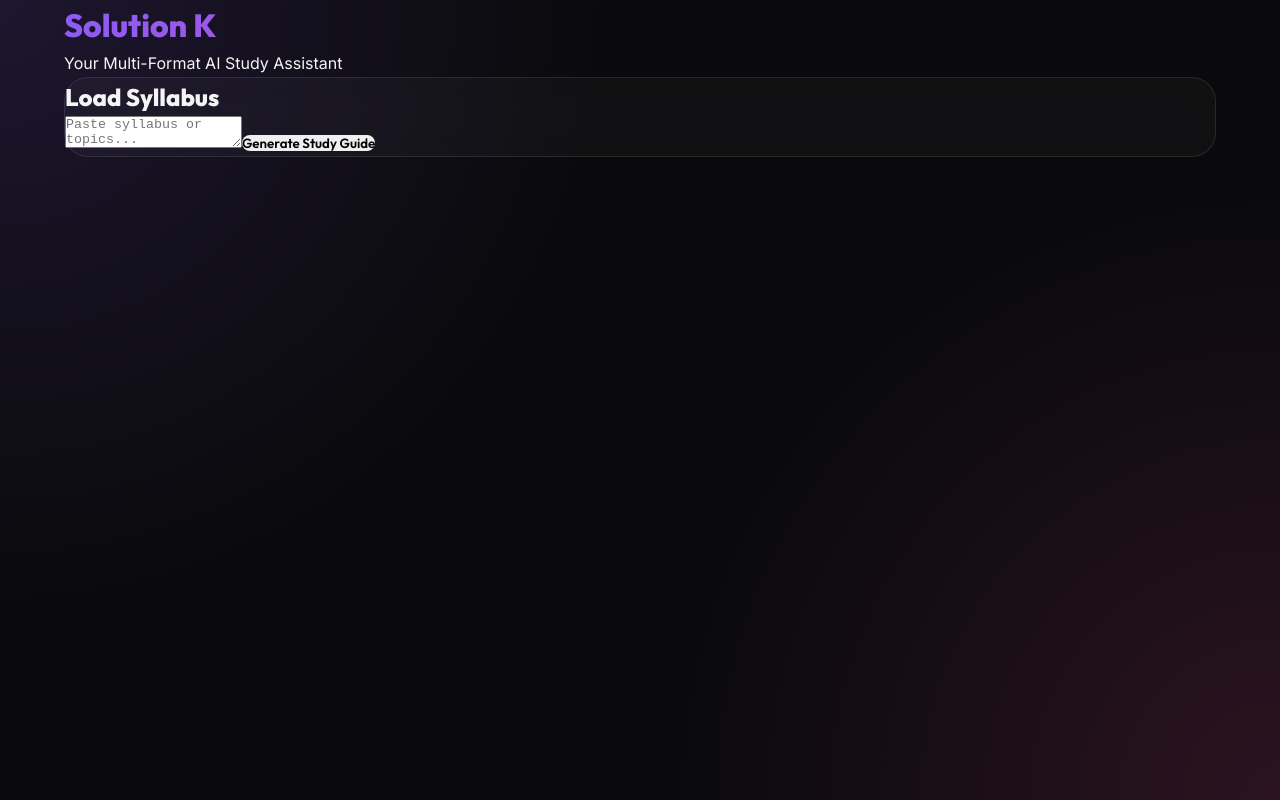
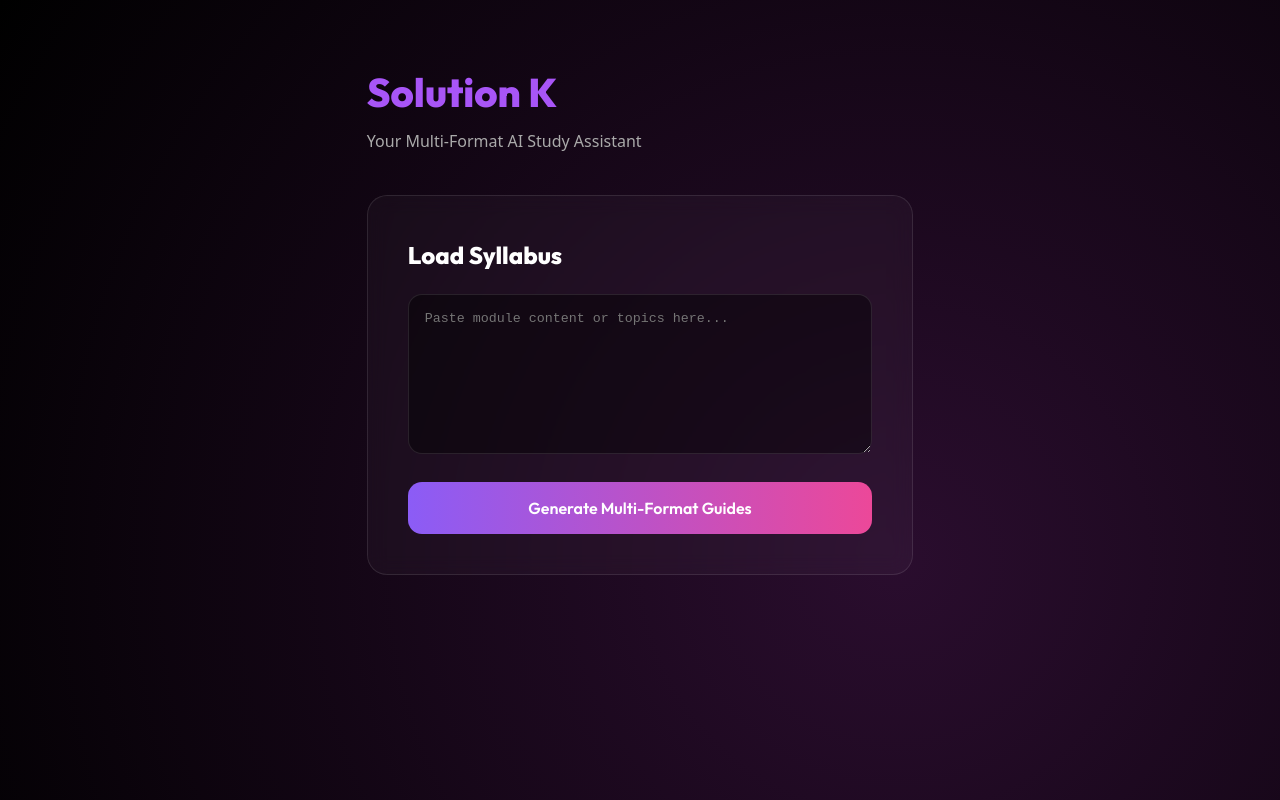
Before and after one commit to devilxdevilx1-web/solution.k, a React (Vite) app: page / in a window 1280 px wide. Built offline with nearby package versions, Linux system fonts and the light colour scheme.

Commit message:
Fix UI and backend connection

```diff
--- a/src/App.jsx
+++ b/src/App.jsx
@@ -5,10 +5,8 @@ function App() {
 
   const [inputText, setInputText] = useState("");
   const [isProcessing, setIsProcessing] = useState(false);
-  const [modules, setModules] = useState([]);
-  const [viewMode, setViewMode] = useState("summary");
+  const [result, setResult] = useState("");
 
-  // YOUR BACKEND
   const API_URL = "https://solution-k-backend.onrender.com";
 
   const handleProcess = async () => {
@@ -30,107 +28,39 @@ function App() {
       });
 
       if (!response.ok) {
-        throw new Error("Backend failed");
+        throw new Error("Backend error");
       }
 
       const data = await response.json();
 
-      const processedModules = [
-        {
-          id: 1,
-          name: "AI Generated Guide",
-          overview: data.result,
-          keyConcepts: ["AI generated summary"],
-          importantFunctions: [],
-          exampleCode: "",
-          commonMistakes: [],
-          quickTakeaway: "Review the explanation above.",
-          revisionPoints: [],
-          definitions: [],
-          practiceQuestions: [],
-          examSet: {
-            theory: [],
-            coding: [],
-            debugging: [],
-            concept: []
-          }
-        }
-      ];
-
-      setModules(processedModules);
+      setResult(data.result);
 
     } catch (err) {
 
       console.error(err);
-      alert("❌ Cannot reach backend. Make sure Render backend is running.");
-
-    } finally {
-
-      setIsProcessing(false);
+      alert("Error connecting to backend AI");
 
     }
 
-  };
-
-  const renderContent = (mod) => {
-
-    switch (viewMode) {
-
-      case "pdf":
-
-        return (
-          <div>
-            <h3>Overview</h3>
-            <p>{mod.overview}</p>
-          </div>
-        );
-
-      case "revision":
-
-        return (
-          <div>
-            <h3>Revision Notes</h3>
-            <p>{mod.overview}</p>
-          </div>
-        );
-
-      case "exam":
-
-        return (
-          <div>
-            <h3>Exam Preparation</h3>
-            <p>{mod.overview}</p>
-          </div>
-        );
-
-      default:
-
-        return (
-          <div>
-            <p>{mod.overview}</p>
-          </div>
-        );
-    }
+    setIsProcessing(false);
 
   };
 
   return (
 
-    <div className="container">
+    <div className="app">
 
-      <header>
-        <h1 className="gradient-text">Solution K</h1>
+      <header className="header">
+        <h1>Solution K</h1>
         <p>Your Multi-Format AI Study Assistant</p>
       </header>
 
-      <main>
-
-        <div className="glass uploader">
+      <div className="glass-card">
 
         <h2>Load Syllabus</h2>
 
         <textarea
-            placeholder="Paste syllabus or topics..."
+          placeholder="Paste module content or topics here..."
           value={inputText}
           onChange={(e) => setInputText(e.target.value)}
         />
@@ -139,59 +69,22 @@ function App() {
           onClick={handleProcess}
           disabled={isProcessing}
         >
-            {isProcessing ? "Analyzing..." : "Generate Study Guide"}
+          {isProcessing ? "Analyzing..." : "Generate Multi-Format Guides"}
         </button>
 
       </div>
 
-        {modules.length > 0 && (
+      {result && (
 
-          <div className="results">
+        <div className="result-card">
 
-            <div className="view-controls">
+          <h3>AI Study Guide</h3>
 
-              <button
-                className={viewMode === "summary" ? "active" : ""}
-                onClick={() => setViewMode("summary")}
-              >
-                Standard Guide
-              </button>
-
-              <button
-                className={viewMode === "pdf" ? "active" : ""}
-                onClick={() => setViewMode("pdf")}
-              >
-                PDF Summary
-              </button>
-
-              <button
-                className={viewMode === "revision" ? "active" : ""}
-                onClick={() => setViewMode("revision")}
-              >
-                Revision Notes
-              </button>
-
-              <button
-                className={viewMode === "exam" ? "active" : ""}
-                onClick={() => setViewMode("exam")}
-              >
-                Exam Prep
-              </button>
-
-            </div>
-
-            {modules.map((mod) => (
-              <div key={mod.id} className="card">
-                <h2>{mod.name}</h2>
-                {renderContent(mod)}
-              </div>
-            ))}
+          <p>{result}</p>
 
         </div>
 
       )}
-
-      </main>
 
     </div>
 
--- a/src/index.css
+++ b/src/index.css
@@ -58,7 +58,9 @@ body {
   background-clip: text;
 }
 
-h1, h2, h3 {
+h1,
+h2,
+h3 {
   font-family: var(--font-heading);
   font-weight: 800;
 }
@@ -84,10 +86,84 @@ button:active {
 
 /* Animations */
 @keyframes fadeIn {
-  from { opacity: 0; transform: translateY(20px); }
-  to { opacity: 1; transform: translateY(0); }
+  from {
+    opacity: 0;
+    transform: translateY(20px);
+  }
+
+  to {
+    opacity: 1;
+    transform: translateY(0);
+  }
 }
 
 .animate-fade-in {
   animation: fadeIn 0.8s ease-out forwards;
 }
+
+body {
+  margin: 0;
+  font-family: system-ui;
+  background: radial-gradient(circle at 70% 70%, #2a0d2e, #000);
+  color: white;
+}
+
+.app {
+  max-width: 900px;
+  margin: auto;
+  padding: 60px 20px;
+}
+
+.header h1 {
+  font-size: 40px;
+  color: #a855f7;
+}
+
+.header p {
+  color: #aaa;
+  margin-top: 5px;
+}
+
+.glass-card {
+  margin-top: 40px;
+  padding: 40px;
+  border-radius: 20px;
+  backdrop-filter: blur(10px);
+  background: rgba(255, 255, 255, 0.03);
+  border: 1px solid rgba(255, 255, 255, 0.1);
+}
+
+textarea {
+  width: 100%;
+  height: 160px;
+  background: rgba(0, 0, 0, 0.4);
+  border: 1px solid rgba(255, 255, 255, 0.1);
+  border-radius: 14px;
+  padding: 16px;
+  color: white;
+  margin-top: 20px;
+}
+
+button {
+  margin-top: 20px;
+  width: 100%;
+  padding: 16px;
+  border: none;
+  border-radius: 14px;
+  font-size: 16px;
+  font-weight: 600;
+  background: linear-gradient(90deg, #8b5cf6, #ec4899);
+  color: white;
+  cursor: pointer;
+}
+
+button:hover {
+  opacity: 0.9;
+}
+
+.result-card {
+  margin-top: 40px;
+  padding: 30px;
+  border-radius: 18px;
+  background: rgba(255, 255, 255, 0.05);
+}
```
Lines whose indentation alone changed are shown as unchanged.
